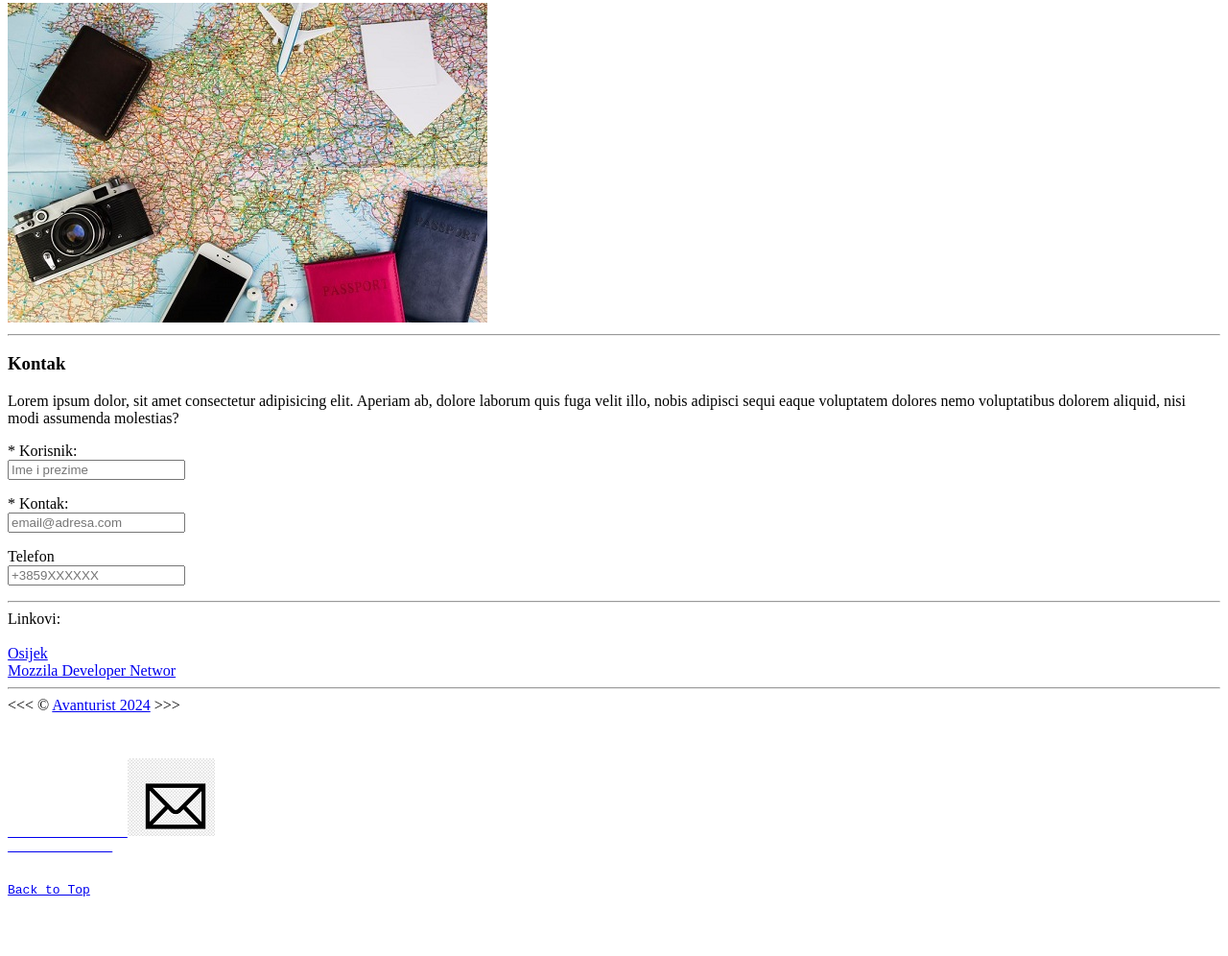
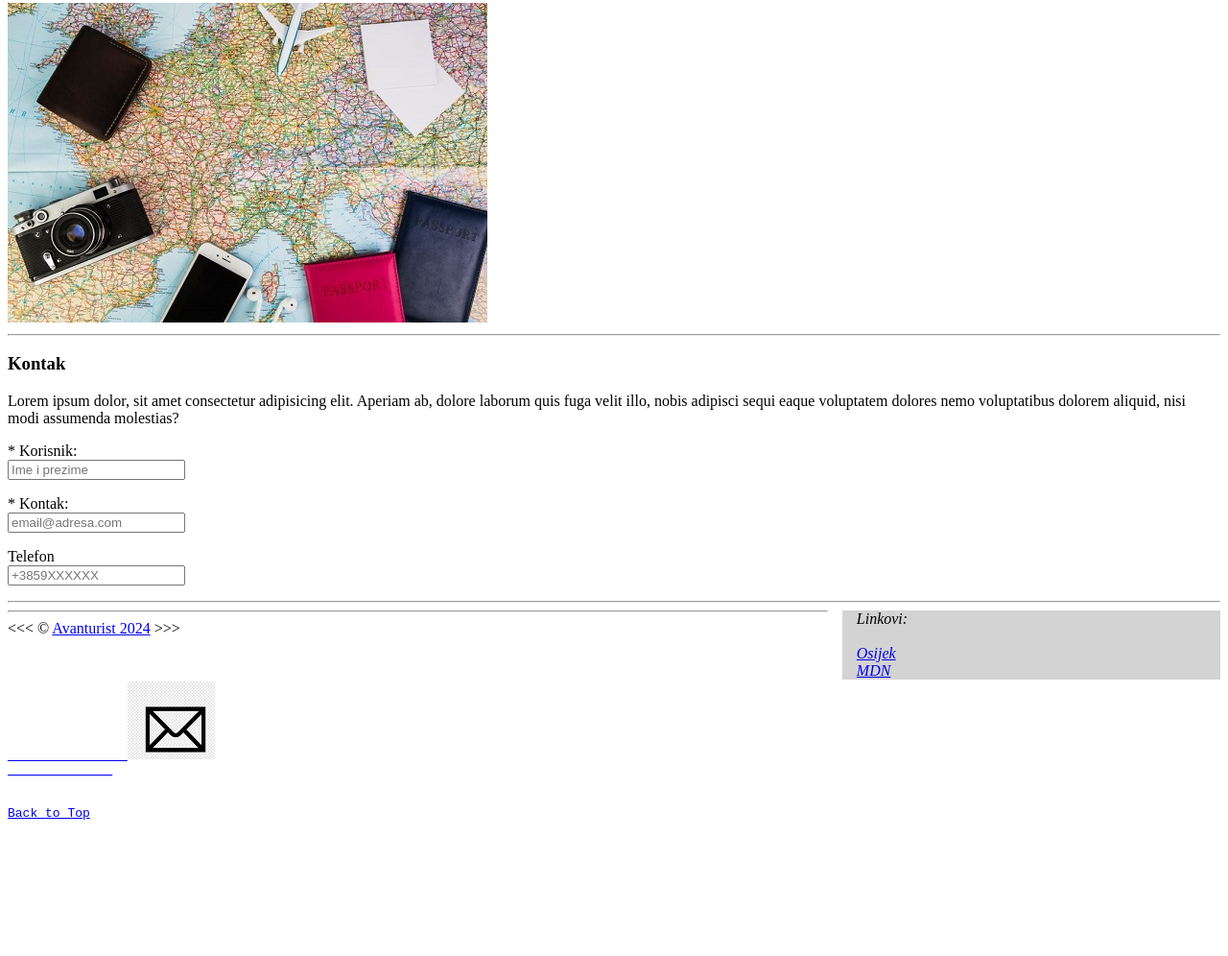
Before and after one commit to IKedmenec/parcijalni.ispit.html, a plain HTML site: page index.html in a window 1280 px wide. Shown: the part 876-1872 px from the top of the page at 96% size. After the commit the page ends 1802 px from the top, so only its background shows below. Drawn offline with Linux system fonts and the light colour scheme.

Commit message:
promjene 2222bb

```diff
--- a/index.html
+++ b/index.html
@@ -4,6 +4,17 @@
     <meta charset="UTF-8">
     <meta name="viewport" content="width=device-width, initial-scale=1.0">
     <title>Turisticka agencija "Avanturist"</title>
+
+    <style>
+        aside {
+            width: 30%;
+            padding-left: 15px;
+            margin-left: 15px;
+            float: right;
+            font-style: italic;
+            background-color: lightgray;
+        }
+    </style>
 </head>
 
 <body>
@@ -92,9 +103,8 @@
     <br>
 
 
-    <a href="https://developer.mozilla.org/">Mozzila Developer Networ</a>
-
-</aside>
+    <a href="https://developer.mozilla.org/">MDN</a>
+    </aside>
 
     <footer>
         <hr>
```
